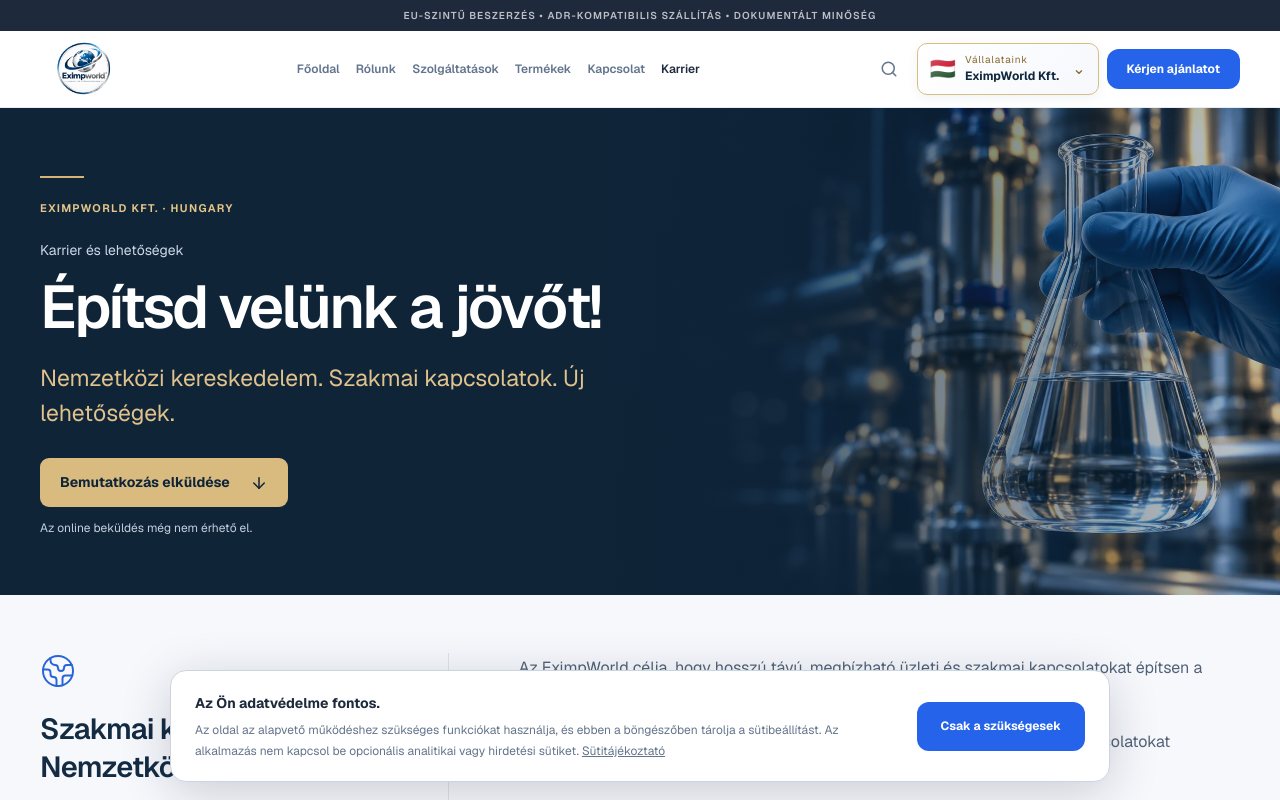
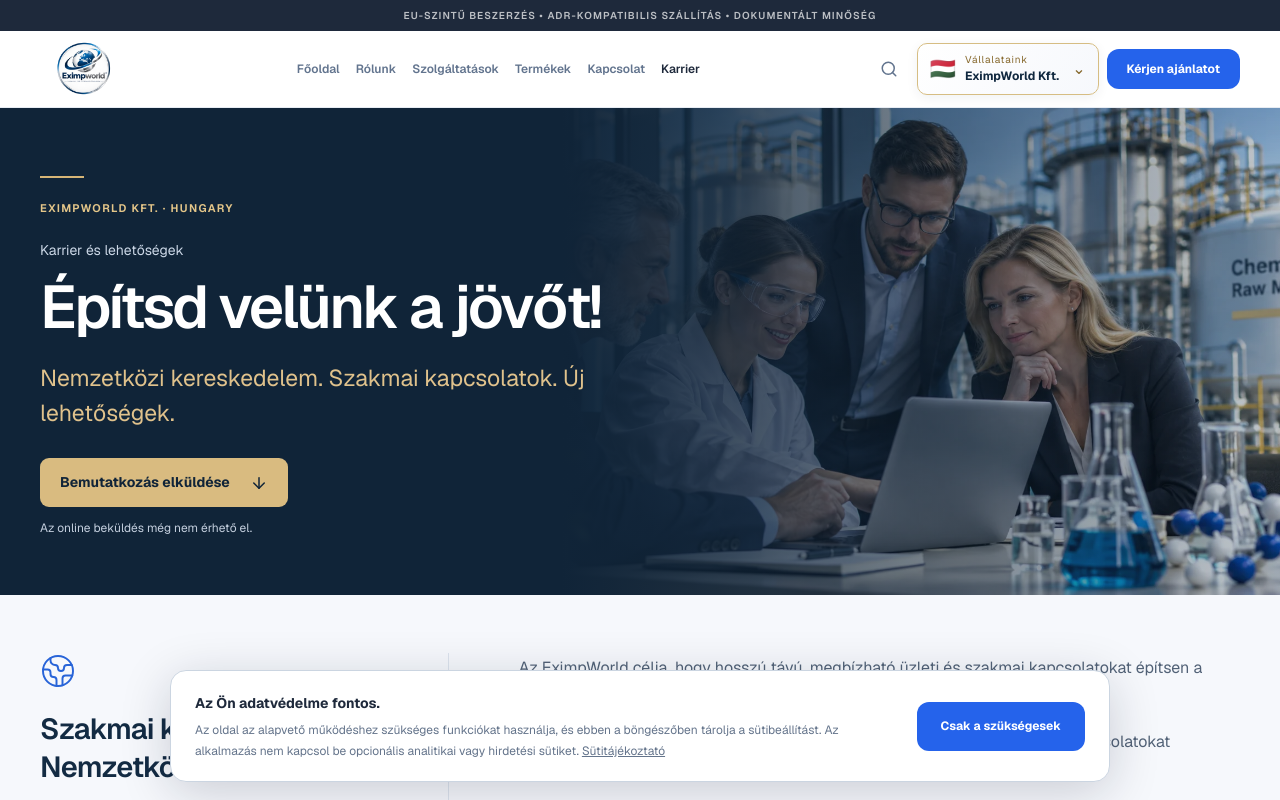
Before and after one commit to kurkoglobal-beep/eximpworld, a Next.js app: page /karrier in a window 1280 px wide. Shown: the top 800 px of the page. Built offline with nearby package versions, Linux system fonts and the light colour scheme.

Commit message:
Use supplied team collaboration photo for Careers hero

```diff
--- a/components/careers.tsx
+++ b/components/careers.tsx
@@ -19,7 +19,7 @@
   const [area, setArea] = useState('');
   return <><Header /><main className={styles.page}>
     <section className={styles.hero}>
-      <div className={styles.heroImage} aria-hidden="true"><Image src="/about/chemical-sourcing.webp" alt="" fill preload sizes="(max-width: 767px) 100vw, 55vw" /></div>
+      <div className={styles.heroImage} aria-hidden="true"><Image src="/careers/team-collaboration.webp" alt="" fill preload sizes="(max-width: 767px) 100vw, 55vw" /></div>
       <div className={styles.inner}><div className={styles.heroCopy}>
         <p className={styles.eyebrow}>{company.label} · {company.country}</p>
         <p className={styles.pageTitle}>{content.title}</p><h1>{content.heading}</h1>
```
Also changed, not shown: public/careers/team-collaboration.webp (added).
